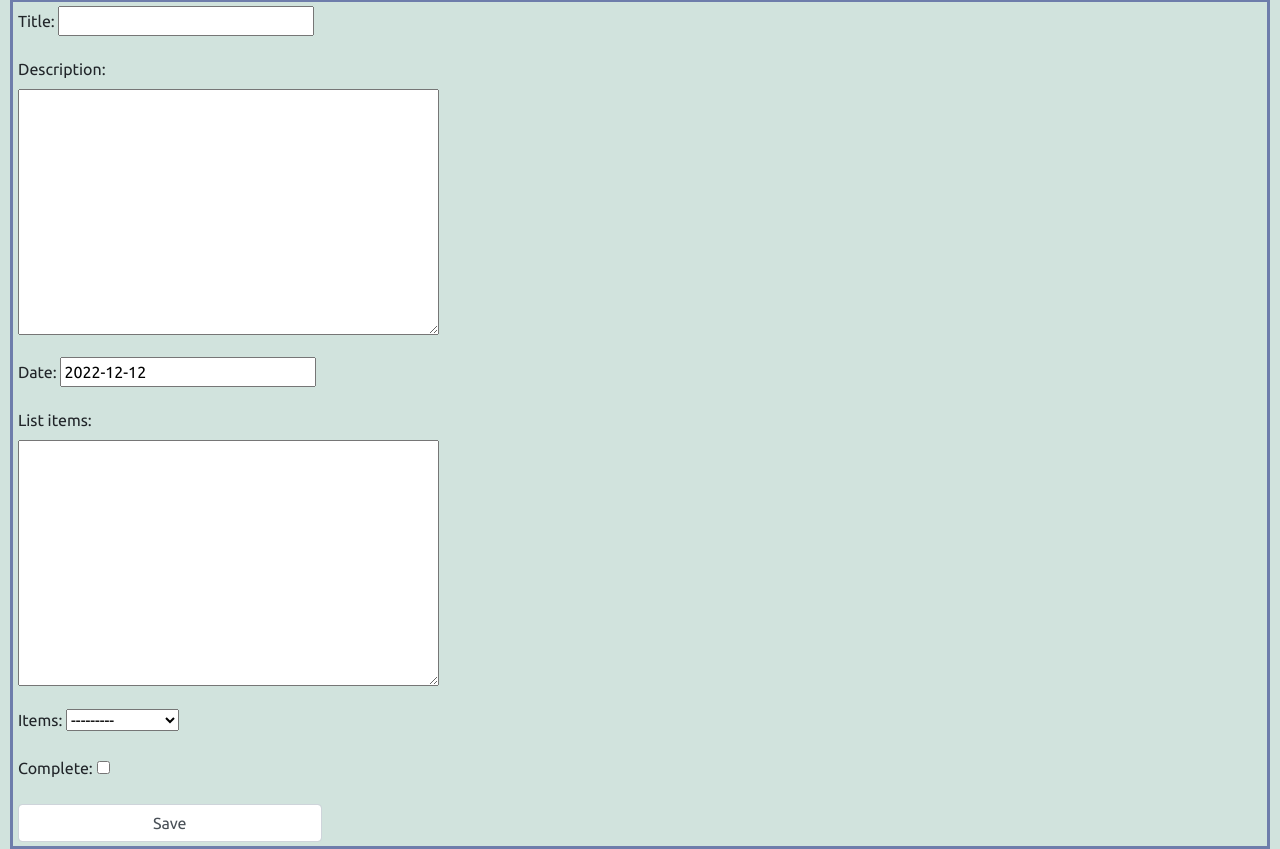
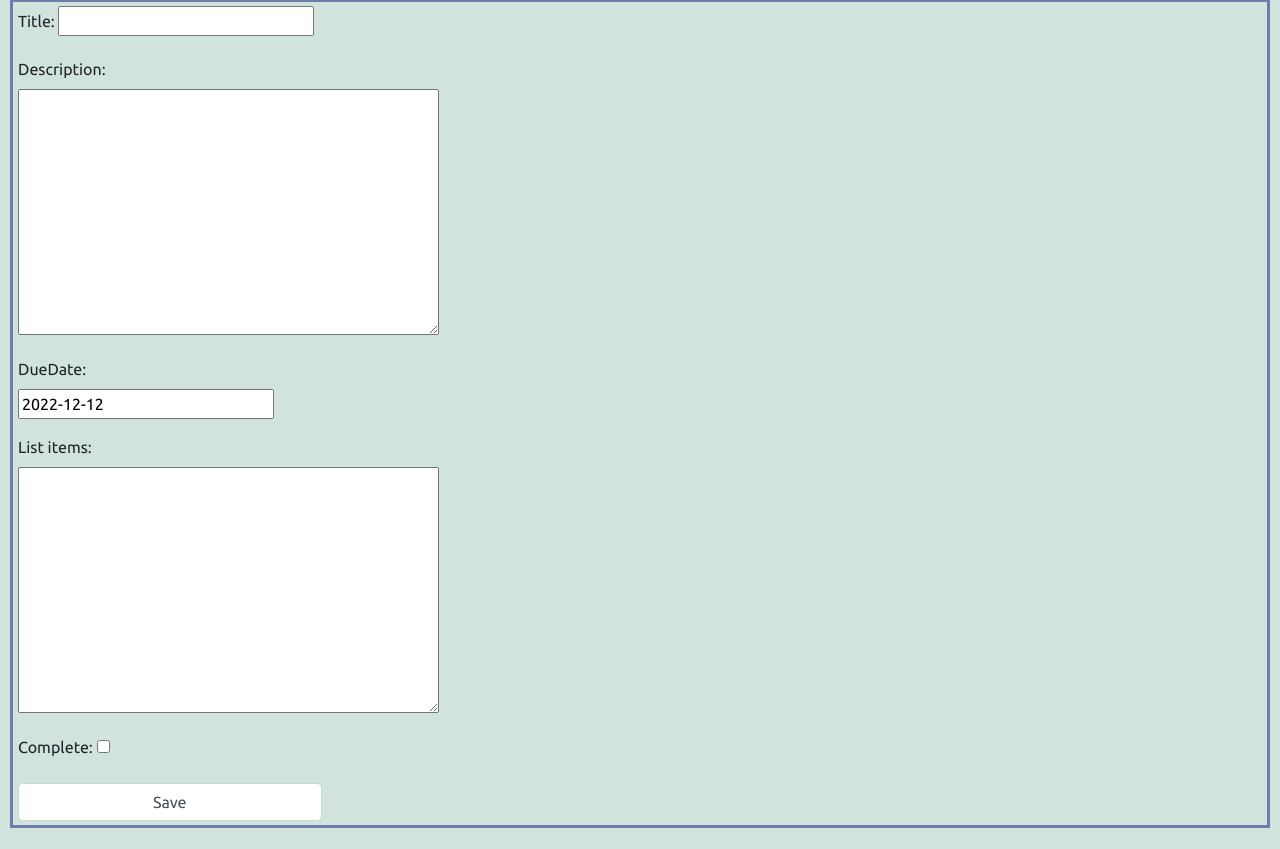
Before and after one commit to caoimheD/pp4shoppinglist, a Django app: page /lists/new/ in a window 1280 px wide. Shown: the part 347-1196 px from the top of the page. After the commit the page ends 1175 px from the top, so only its background shows below. Run offline with Django 4.2, Linux system fonts and the light colour scheme; tables that the repository leaves empty hold one stand-in row (values such as "Sample post").

Commit message:
tidy code and remove unused models

```diff
--- a/shop/admin.py
+++ b/shop/admin.py
@@ -1,8 +1,6 @@
 from django.contrib import admin
-from .models import List, Item, ShoppingItem, ItemsBuy
+from .models import List, Items
 
 # Register your models here.
 admin.site.register(List)
-admin.site.register(Item)
-admin.site.register(ShoppingItem)
-admin.site.register(ItemsBuy)
+admin.site.register(Items)
--- a/shop/forms.py
+++ b/shop/forms.py
@@ -5,4 +5,4 @@ from .models import List
 class ListForm(forms.ModelForm):
     class Meta:
         model = List
-        fields = 'title', 'description', 'date', 'list_items', 'complete'
+        fields = 'title', 'description', 'dueDate', 'list_items', 'complete'
--- a/shop/models.py
+++ b/shop/models.py
@@ -4,15 +4,7 @@ from cloudinary.models import CloudinaryField
 from datetime import datetime
 
 
-class Item(models.Model):
-    name = models.TextField(max_length=50, null=False, blank=False, default=None)
-    quantity = models.IntegerField(default=1, null=False, blank=False)
-
-    def __str__(self):
-        return self.name
-
-
-class ItemsBuy(models.Model):
+class Items(models.Model):
     name = models.TextField(max_length=50, null=False, blank=False, default=None)
     quantity = models.IntegerField(default=1, null=False, blank=False)
 
@@ -25,24 +17,14 @@ class List(models.Model):
     title = models.CharField(max_length=50, null=False, blank=False, default=None)
     description = models.TextField(max_length=50, null=False, blank=False, default=None)
     list_items = models.TextField(default="", blank=False)
-    items = models.ForeignKey(Item, on_delete=models.CASCADE)
-    date = models.DateField(null=True, blank=True, default=datetime.today)
+    dueDate = models.DateField(null=True, blank=True, default=datetime.today)
     updated_on = models.DateTimeField(auto_now=True)
     created_on = models.DateTimeField(auto_now=True)
     complete = models.BooleanField(default=False)
-    itemsbuy = models.ManyToManyField(ItemsBuy)
+    itemsbuy = models.ManyToManyField(Items)
 
     class Meta:
         ordering = ['created_on']
 
     def __str__(self):
         return self.title
-
-
-class ShoppingItem(models.Model):
-    name = models.TextField(max_length=50, null=False, blank=False, default=None)
-    quantity = models.IntegerField(default=1, null=False, blank=False)
-    list = models.ForeignKey(List, on_delete=models.CASCADE)
-
-    def __str__(self):
-        return self.name
--- a/shop/views.py
+++ b/shop/views.py
@@ -1,24 +1,21 @@
 from django.shortcuts import render, HttpResponse, redirect
-from .models import List, Item, ShoppingItem, ItemsBuy
+from .models import List, Items
 from django.views.generic import ListView, DetailView, UpdateView, CreateView, DeleteView
 from .forms import ListForm
 from django.urls import reverse, reverse_lazy
 from django.contrib.auth.mixins import LoginRequiredMixin
 from django.contrib.auth.models import User
 
-# Create your views here.
-
 
 def home_page(request):
     return render(request, '../templates/base.html')
-
 
 # Views for lists
 
 
 class CreateList(CreateView):
     model = List
-    fields = 'title', 'description', 'date', 'list_items', 'items', 'complete'
+    fields = 'title', 'description', 'dueDate', 'list_items', 'complete'
     template_name = '../templates/create_list.html'
 
     def get_success_url(self):
@@ -48,7 +45,7 @@ class ListDetail(DetailView):
 
 class UpdateList(UpdateView):
     model = List
-    fields = 'title', 'description', 'date', 'complete',
+    fields = 'title', 'description', 'dueDate', 'complete',
     template_name = '../templates/update_list.html'
     context_object_name = 'updatelist'
 
@@ -65,21 +62,6 @@ class DeleteList(DeleteView):
 
 # Views for items
 
-"""
-class ItemList(ListView):
-    model = ItemsBuy
-    template_name = '../templates/shop_detail.html'
-    context_object_name = 'itemslist'
-
-
-class ItemDetail(DetailView):
-    model = ItemsBuy
-    template_name = '../templates/shop_detail.html'
-    context_object_name = 'items'
-
-
-"""
-
 
 class AddItems(UpdateView):
     model = List
--- a/shoppinglist/settings.py
+++ b/shoppinglist/settings.py
@@ -60,6 +60,8 @@ LOGIN_REDIRECT_URL = '/'
 LOGOUT_REDIRECT_URL = '/'
 
 ACCOUNT_EMAIL_VERIFICATION = 'none'
+
+DATE_INPUT_FORMATS = ['%m-%d-%Y']
 
 MESSAGE_TAGS = {
     messages.DEBUG: 'alert-info',
```
Also changed, not shown: templates/shop_detail.html (+1 -18 lines), templates/shop_list.html (+5 -5 lines), shop/migrations/0036_delete_shoppingitem.py (added), shop/migrations/0037_remove_list_items.py (added), shop/migrations/0038_delete_item.py (added), shop/migrations/0039_rename_itemsbuy_items.py (added), shop/migrations/0040_rename_date_list_duedate.py (added).
